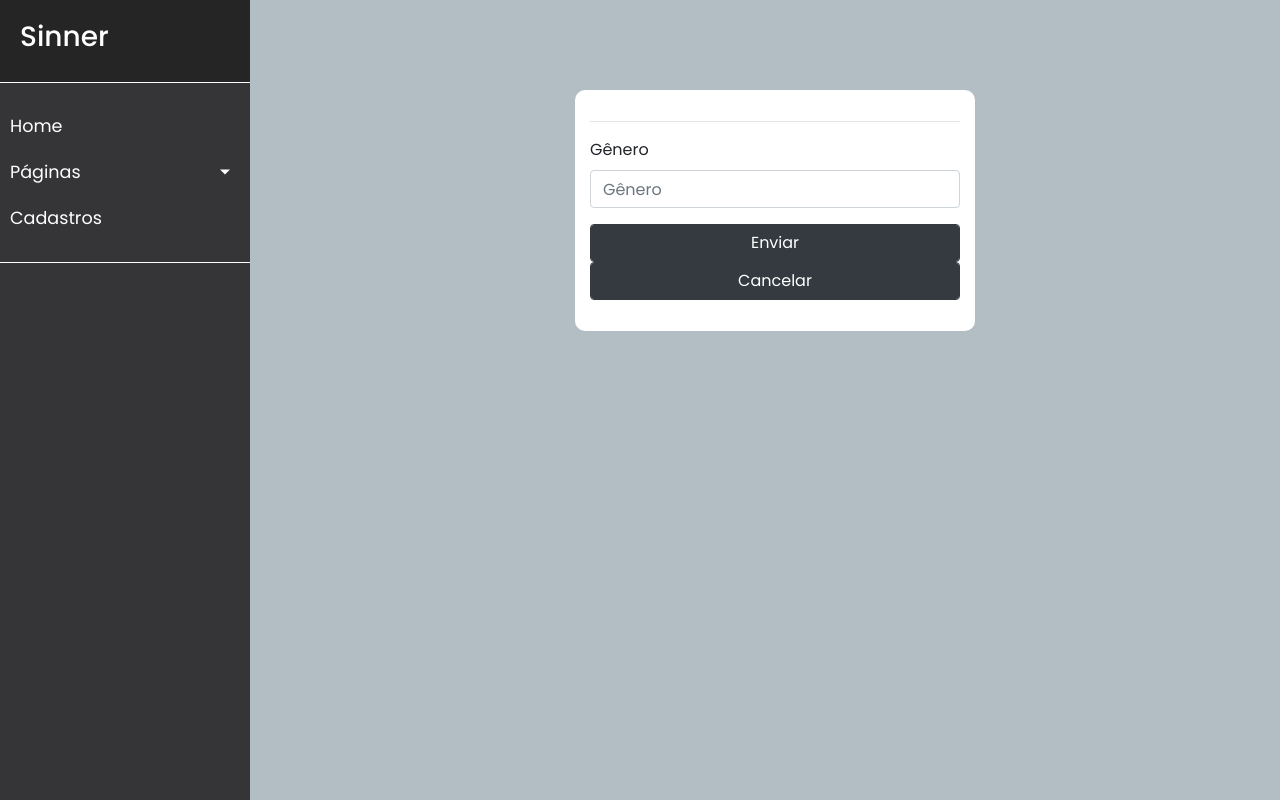
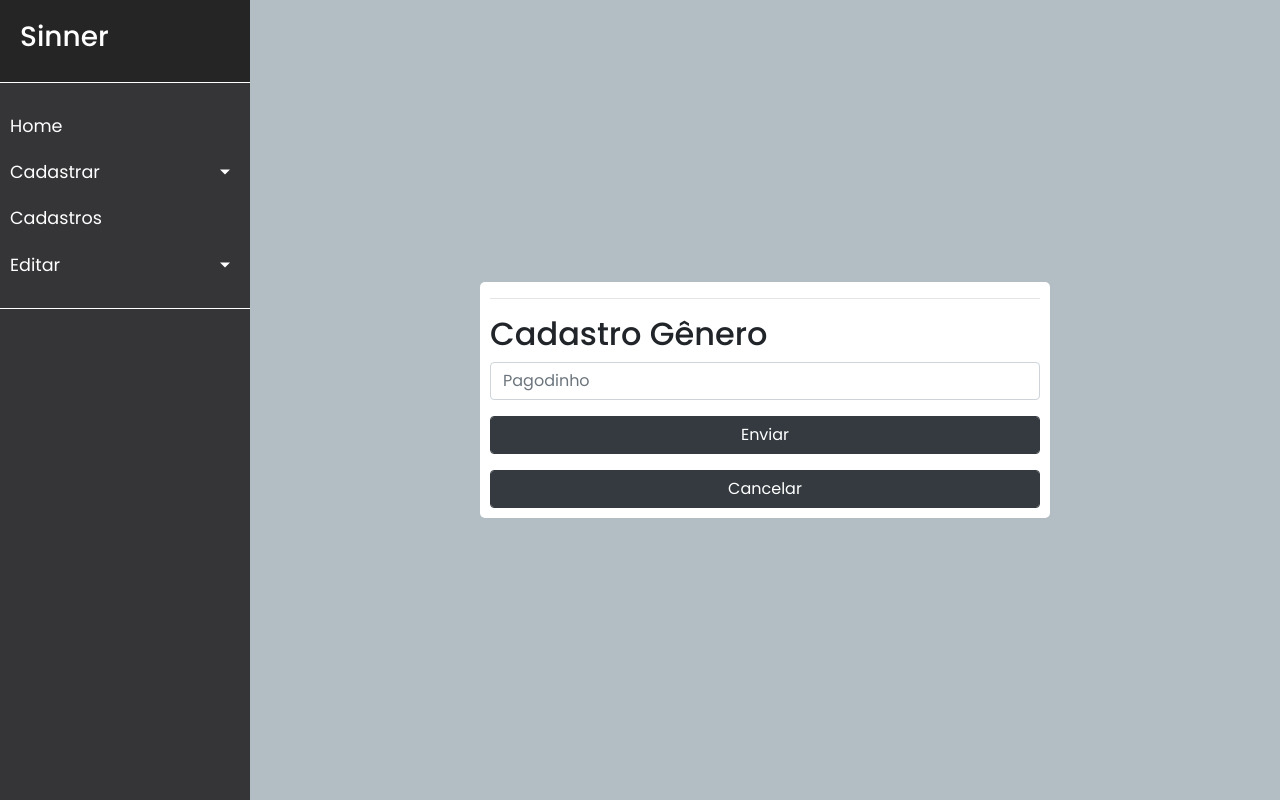
Before and after one commit to b4ssed/Sinner-SA, a PHP site: page /pages/cadastros/cadastroGenero.php in a window 1280 px wide. Run offline with PHP 8.4, Linux system fonts and the light colour scheme; some libraries are stand-ins or nearby versions.

Commit message:
Não sei mais

```diff
--- a/SA-Sinner/css/styleCadastro.css
+++ b/SA-Sinner/css/styleCadastro.css
@@ -1,12 +1,18 @@
 
 .containerCadastro{
-    width:500px;
-    padding: 15px;
-    margin-top: 50px;
-    margin-left: 30%;
-    border-radius: 10px;
-    background: #fff;
+    background: white;
+    width: 60%;
+    border-radius: 5px;
 }
-.containerPrincipal{
+.containerCadastro form{
+    margin: 10px;
+}
+.container{
+    width: 100vw;
+    height: 100vh;
+    display: flex;
+    flex-direction: row;
+    justify-content: center;
+    align-items: center;
     background: #b2bec3;
 }
--- a/SA-Sinner/pages/cadastros/cadastroGenero.php
+++ b/SA-Sinner/pages/cadastros/cadastroGenero.php
@@ -5,39 +5,27 @@
         <meta http-equiv="X-UA-Compatible" content="IE=edge">
         <title>Cadastro Gênero</title>
         <?php include("../../template/styles.php"); ?>
-        <style>
-            .containerCadastro{
-            width:400px;
-            padding: 15px;
-            margin-top: 50px;
-            margin-left: 30%;
-            border-radius: 10px;
-            background: #fff;
-            }
-            .containerPrincipal{
-            background: #b2bec3;
-            }
-
-        </style>
+        <link rel="stylesheet" href="../../css/styleCadastro.css">
     </head>
     <body>
 
         <div class="wrapper">
             <?php include("../../template/navbar.php"); ?>
-            <div id="content" class="containerPrincipal">
+            <div id="content" class="container">
             <div class="containerCadastro">
                 <form action="../../includes/cadastros/cadastrarGenero.php" method="post">
                   <!-- area de campos do form -->
                   <hr />
                     <div class="form-group">
-                      <label for="descricao">Gênero</label>
-                      <input type="text" class="form-control" name="descricao" placeholder="Gênero">
+                        <h2>Cadastro Gênero</h2>
+                      <input type="text" class="form-control" name="descricao" placeholder="Pagodinho">
                     </div>
-                    <div>
+                    <div class="form-group">
                         <button type="submit" class="form-control btn btn-dark">Enviar</button>
                     </div>
                     <div>
-                        <button type="reset" class="form-control btn btn-dark">Cancelar</button>
+                        <button class="form-control btn btn-dark" type='button' onclick="window.location.href='index.php'">Cancelar</button>
+                    </div>
                     </div>
                 </form>
             </div>
--- a/SA-Sinner/pages/visualizar/visualizarGenero.php
+++ b/SA-Sinner/pages/visualizar/visualizarGenero.php
@@ -46,7 +46,7 @@
                   echo '<form class="" action="../../includes/excluir/excluirGenero.php? method="post">';
                   echo '<td><button type="submit" class="btn btn-danger" name="excluirGenero" value='.$value["id_genero"].'>Excluir Item';
                   echo '</form>';
-                  echo '<a href="../../pages/editar/rditarGenero.php?id='.$value["id_genero"].'">	<button class="btn btn-dark">Editar</button></a></td>';
+                  echo '<a href="../../pages/editar/editarGenero.php?id='.$value["id_genero"].'">	<button class="btn btn-dark">Editar</button></a></td>';
                   echo "</tr>";
                 }
               }
--- a/SA-Sinner/template/navbar.php
+++ b/SA-Sinner/template/navbar.php
@@ -11,21 +11,45 @@
                 <a href="../../../../Sinner-SA/SA-Sinner/index.php">Home</a>
             </li>
             <li>
-                <a href="#pageSubmenu" data-toggle="collapse" aria-expanded="false" class="dropdown-toggle">Páginas</a>
+                <a href="#pageSubmenu" data-toggle="collapse" aria-expanded="false" class="dropdown-toggle">Cadastrar</a>
                 <ul class="collapse list-unstyled" id="pageSubmenu">
                     <li>
-                        <a href="../pages/CadastroGenero.php">Cadastro Genero</a>
+                        <a href="../../../../Sinner-SA/SA-Sinner/pages/visualizar/visualizarGenero.php">Visualizar Genero</a>
                     </li>
                     <li>
-                        <a href="../pages/visualizargenero.php">Visualizar Genero</a>
+                        <a href="../../../../Sinner-SA/SA-Sinner/pages/visualizar/visualizarAlbum.php">Visualizar Album</a>
                     </li>
                     <li>
-                        <a href="#">Página 3</a>
+                        <a href="../../../../Sinner-SA/SA-Sinner/pages/visualizar/visualizarBanda.php">Visualizar Banda</a>
+                    </li>
+                    <li>
+                        <a href="../../../../Sinner-SA/SA-Sinner/pages/visualizar/visualizarMusica.php">Visualizar Musica</a>
                     </li>
                 </ul>
             </li>
+
             <li class="">
                 <a href="../../../../Sinner-SA/SA-Sinner/pages/cadastros/index.php">Cadastros</a>
             </li>
+            <li>
+                <a href="#pageSubmenu" data-toggle="collapse" aria-expanded="false" class="dropdown-toggle">Editar</a>
+                <ul class="collapse list-unstyled" id="pageSubmenu">
+                    <li>
+                        <a href="../../../../Sinner-SA/SA-Sinner/pages/editar/editarGenero.php">Visualizar Genero</a>
+                    </li>
+                    <li>
+                        <a href="../../../../Sinner-SA/SA-Sinner/pages/editar/editarAlbum.php">Visualizar Album</a>
+                    </li>
+                    <li>
+                        <a href="../../../../Sinner-SA/SA-Sinner/pages/editar/editarBanda.php">Visualizar Banda</a>
+                    </li>
+                    <li>
+                        <a href="../../../../Sinner-SA/SA-Sinner/pages/editar/editarMusica.php">Visualizar Musica</a>
+                    </li>
+                    <li>
+                        <a href="../../../../Sinner-SA/SA-Sinner/pages/editar/editarMusica.php">Visualizar Usuário</a>
+                    </li>
+                </ul>
+            </li>
         </ul>
     </nav>
```
Also changed, not shown: SA-Sinner/includes/cadastros/cadastroBanda.php (+4 -4 lines), SA-Sinner/pages/cadastros/cadastroAlbum.php (+4 -17 lines), SA-Sinner/pages/cadastros/cadastroBanda.php (+27 -6 lines), SA-Sinner/pages/cadastros/cadastroMusica.php (+7 -2 lines), SA-Sinner/pages/cadastros/cadastroUsuario.php (+3 -23 lines), SA-Sinner/pages/editar/editarAlbum.php (+4 -17 lines), SA-Sinner/css/images/image10alvin.jpg (added), SA-Sinner/css/images/image15alvin.jpg (added), SA-Sinner/css/images/image30alvin.jpg (added), SA-Sinner/css/images/image35painel-alvin-e-os-esquilos-1-50-x-2-50m-painel-infantil-painel-desenho.jpg (added), SA-Sinner/css/images/image50alvin.jpg (added), SA-Sinner/css/images/imagealvin.jpg (added).
